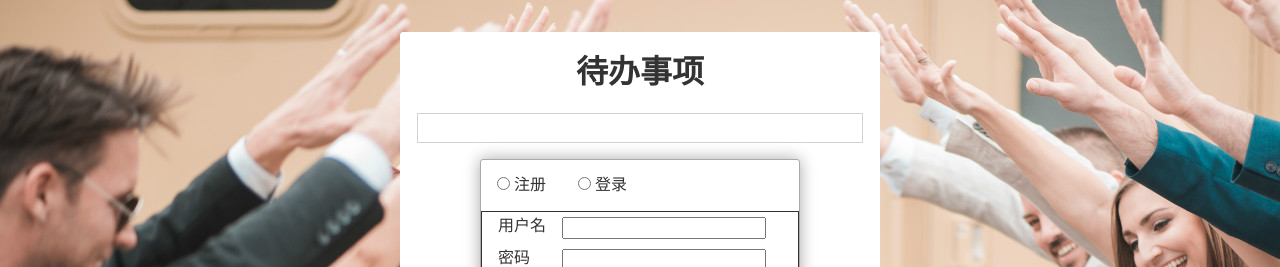
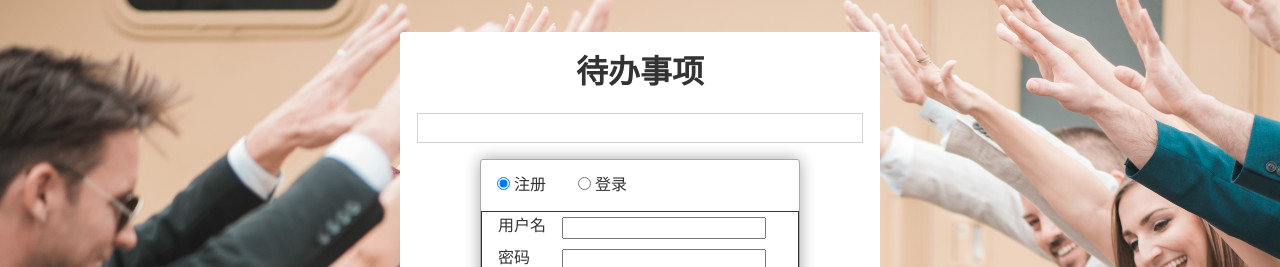
Before and after one commit to hejianxinsir/react-todos-0130, a React (Create React App) app: page / in a window 1280 px wide. Shown: the top 267 px of the page. Built offline with nearby package versions, Linux system fonts and the light colour scheme.

Commit message:
切换登录何注册

```diff
--- a/src/UserDialog.js
+++ b/src/UserDialog.js
@@ -2,13 +2,24 @@
 import './UserDialog.css';
 
 export default class UserDialog extends Component {
+	constructor(props){
+		super(props)
+		this.state = {
+			selected: 'signUp'
+		}
+	}
+	switch(e){
+		this.setState({
+			selected: e.target.value
+		})
+	}
 	render(){
 		return (
 			<div className="UserDialog-Wrapper">
 				<div className="UserDialog">
-					<nav>
-						<input type="radio"/> 注册
-						<input type="radio"/> 登录
+					<nav onChange={this.switch.bind(this)}>
+						<input type="radio" value="signUp" checked={this.state.selected === "signUp"}/> 注册
+						<input type="radio" value="signIn" checked={this.state.selected === "signIn"}/> 登录
 					</nav>
 					<div className="panes">
 						<form className="signUp"> {/*注册*/}
```
